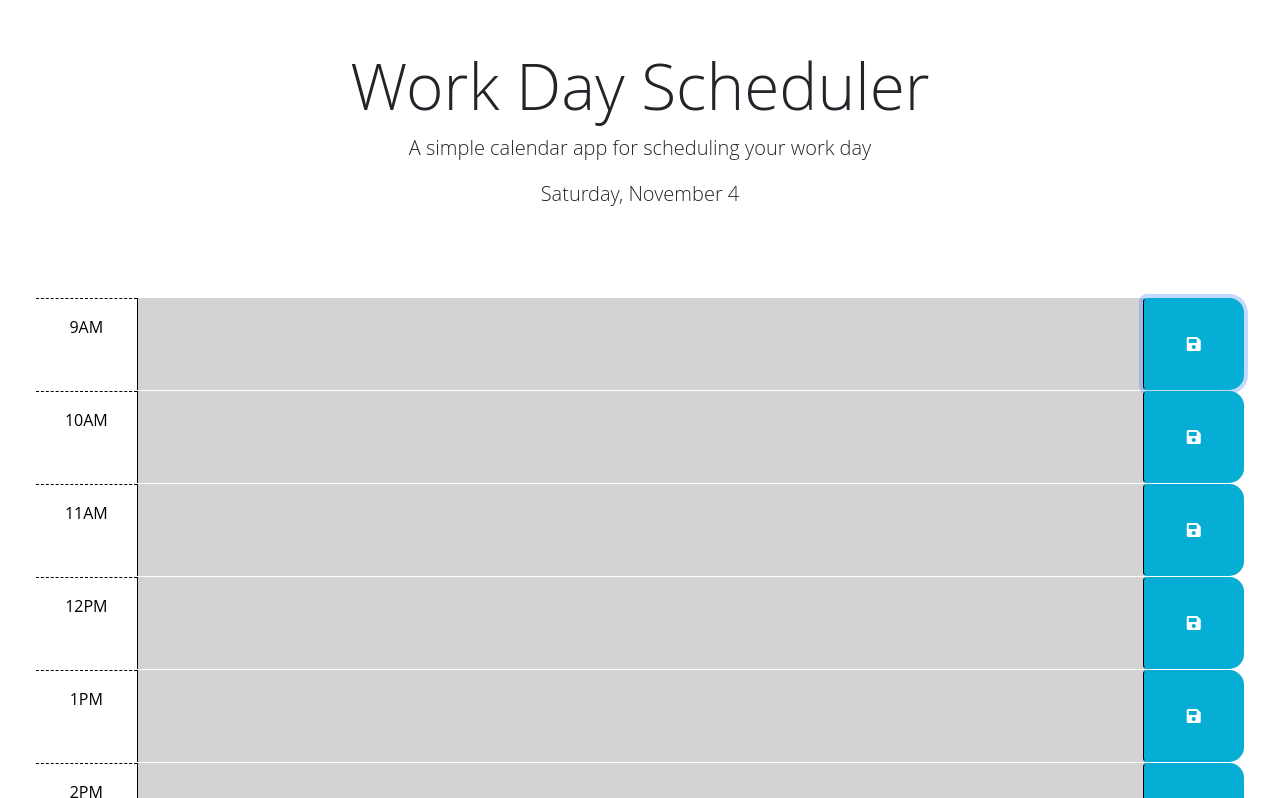
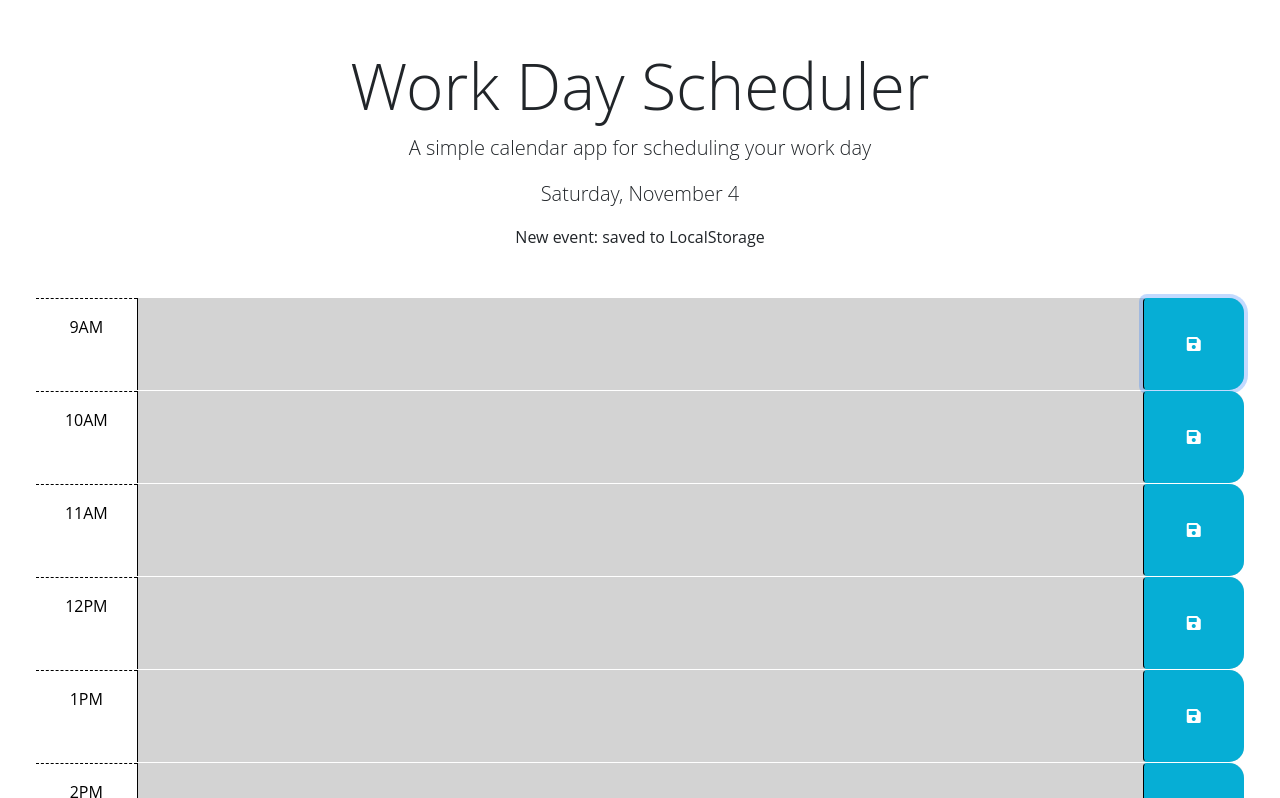
Before and after one commit to tchan128/work-day-scheduler, a plain HTML site: page Develop/index.html in a window 1280 px wide. Both pictures are taken after a click on the button 1193 px from the left and 343 px from the top of the page. Shown: the top 798 px of the page. Drawn offline with nearby package versions, Linux system fonts and the light colour scheme.

Commit message:
Added confirmation message when new event is saved

```diff
--- a/Develop/index.html
+++ b/Develop/index.html
@@ -25,10 +25,11 @@
   </head>
 
   <body>
-    <header class="p-5 mb-4">
+    <header class="p-5">
       <h1 class="display-3">Work Day Scheduler</h1>
       <p class="lead">A simple calendar app for scheduling your work day</p>
       <p id="currentDay" class="lead"></p>
+      <p class="confirmation"></p>
     </header>
     <div class="container-fluid px-5">
       <!-- Use class for "past", "present", and "future" to apply styles to the
--- a/Develop/script.js
+++ b/Develop/script.js
@@ -29,6 +29,7 @@ $(function () {
       console.log(hourId);
       var userInput = $(`.${hourId}`).val();
       localStorage.setItem(`${hourId}-event`, userInput);
+      $(".confirmation").text(`New event: ${userInput} saved to LocalStorage`);
     })});
 
   for (var i = 9; i < 18; i++) {
@@ -38,4 +39,7 @@ $(function () {
     $(`.${hourBlock}`).text(hourEvent);
   };
 
+  if (dayjs().format("HH:mm") === "00:00") {
+    localStorage.clear();
+  }
 });
--- a/Develop/style.css
+++ b/Develop/style.css
@@ -61,3 +61,7 @@ textarea {
   font-size: 20px;
   transition: all 0.3s ease-in-out;
 }
+
+.confirmation {
+  margin-bottom: 0px;
+}
```
